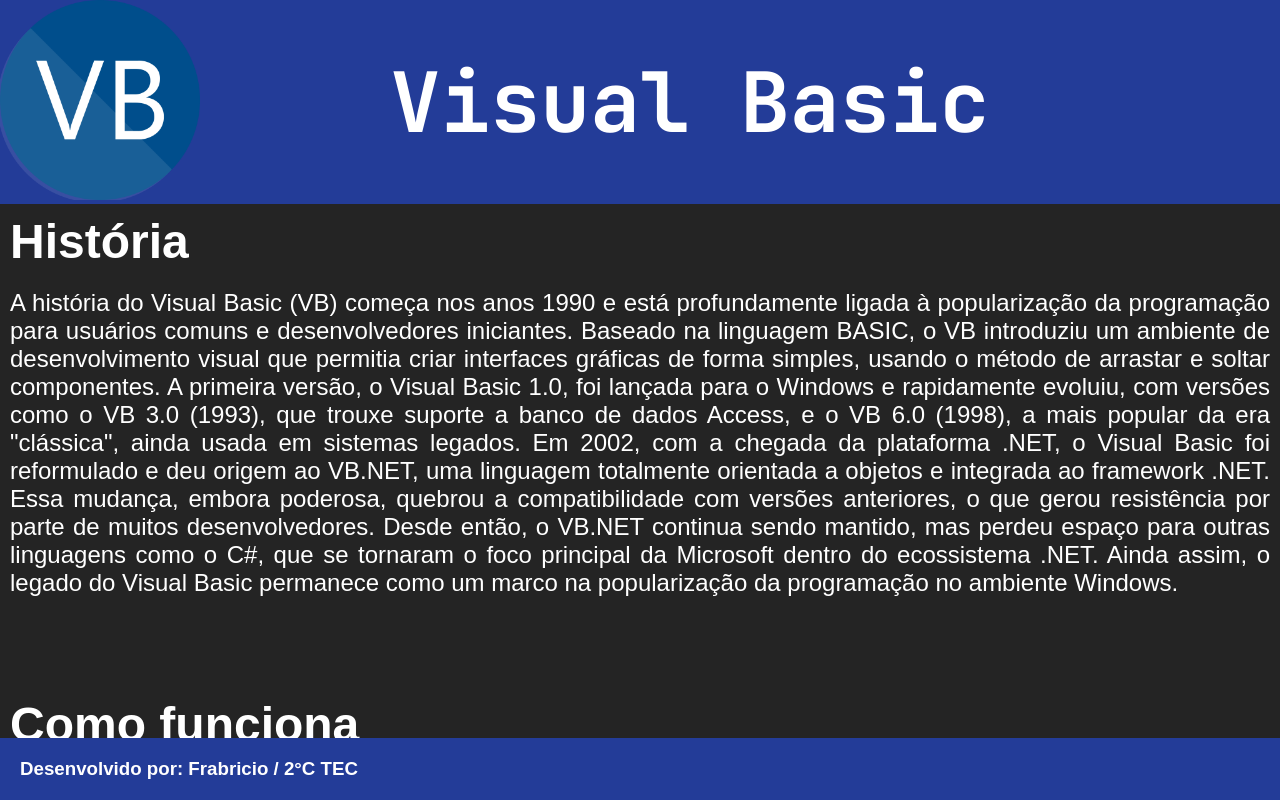
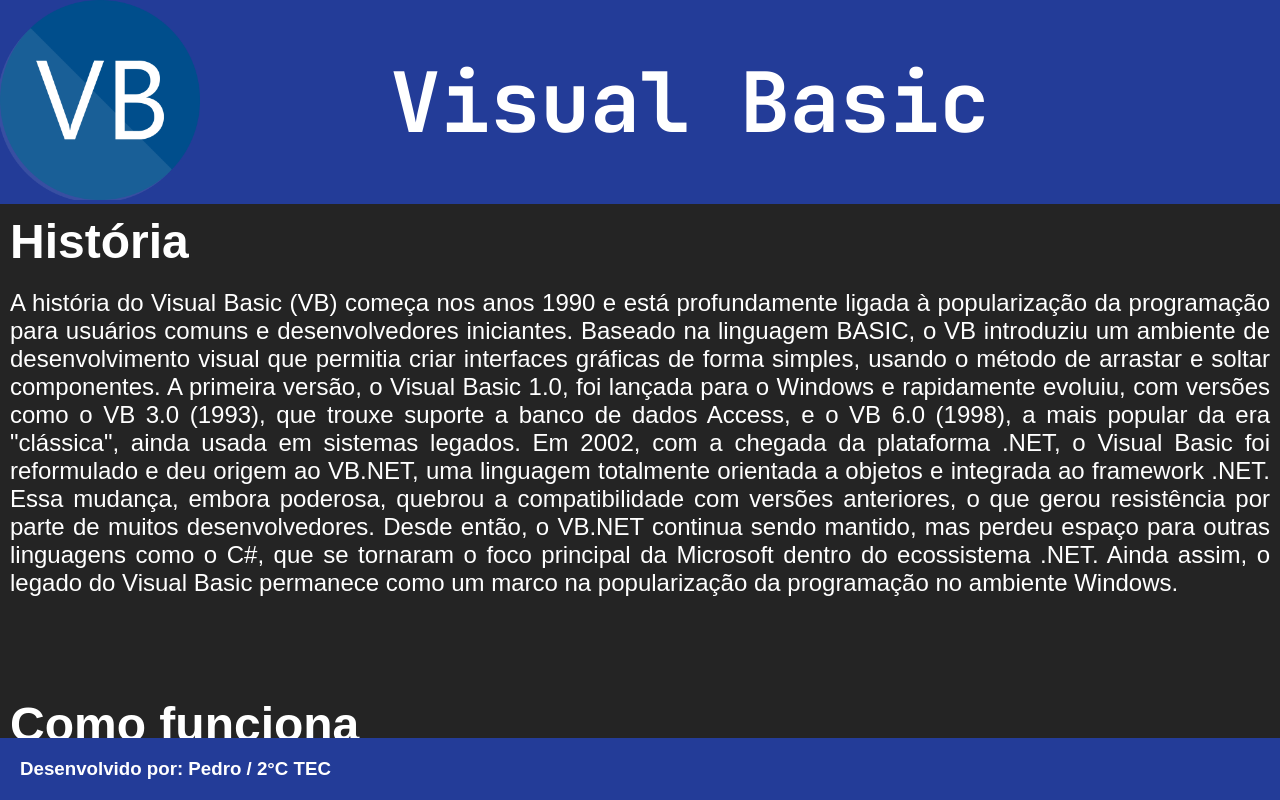
Before and after one commit to skullacho/VBgu, a React (Vite) app: page / in a window 1280 px wide. Shown: the top 800 px of the page. Built offline with nearby package versions, Linux system fonts and the light colour scheme.

Commit message:
Update App.jsx

```diff
--- a/src/App.jsx
+++ b/src/App.jsx
@@ -31,7 +31,7 @@
         </div>
       </main>
       <footer>
-        <h3>Desenvolvido por: Frabricio / 2°C TEC</h3>
+        <h3>Desenvolvido por: Pedro / 2°C TEC</h3>
       </footer>
     </>
   );
```
